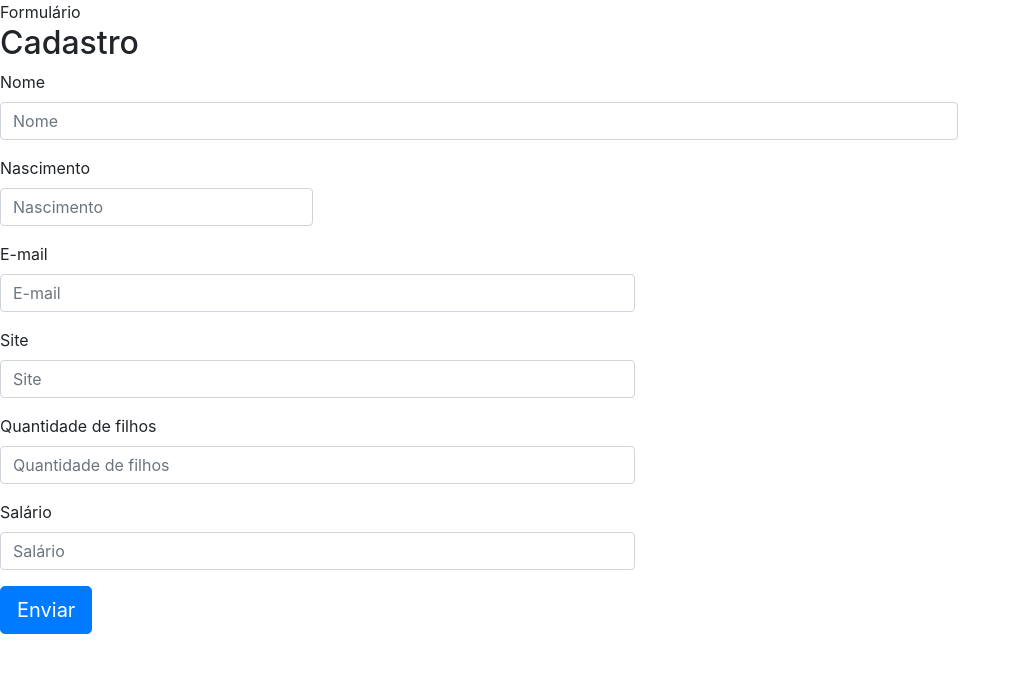
After one commit to jvhk/curso-php-arquivos, a PHP site: page /formularios/formulario.php in a window 1280 px wide. The commit adds this page. Shown: the top 673 px of the page, without its empty margins (0-1021 px from the left). Run offline with PHP 8.4, Linux system fonts and the light colour scheme; data that the repository does not hold is empty.

Commit message:
criando formulario usando bootstrap

```diff
--- /dev/null
+++ b/formularios/formulario.php
@@ -0,0 +1,55 @@
+<link rel="stylesheet" href="https://maxcdn.bootstrapcdn.com/bootstrap/4.0.0/css/bootstrap.min.css" integrity="sha384-Gn5384xqQ1aoWXA+058RXPxPg6fy4IWvTNh0E263XmFcJlSAwiGgFAW/dAiS6JXm" crossorigin="anonymous">
+
+<div class="titulo">Formulário</div>
+
+<h2>Cadastro</h2>
+
+<?php
+
+?>
+
+<form action="#" method="post">
+    <div class="form-row">
+        <div class="form-group col-md-9">
+            <label for="nome">Nome</label>
+            <input type="text" class="form-control" id="nome" name="nome" placeholder="Nome" value="<?= $_POST['nome'] ?>">
+        </div>
+    </div>
+
+    <div class="form-row">
+        <div class="form-group col-md-3">
+            <label for="nascimento">Nascimento</label>
+            <input type="text" class="form-control" id="nascimento" name="nascimento" placeholder="Nascimento" value="<?= $_POST['nascimento'] ?>">
+        </div>
+    </div>
+
+    <div class="form-row">
+        <div class="form-group col-md-6">
+            <label for="email">E-mail</label>
+            <input type="text" class="form-control" id="email" name="email" placeholder="E-mail" value="<?= $_POST['email'] ?>">
+        </div>
+    </div>
+
+    <div class="form-row">
+        <div class="form-group col-md-6">
+            <label for="site">Site</label>
+            <input type="text" class="form-control" id="site" name="site" placeholder="Site" value="<?= $_POST['site'] ?>">
+        </div>
+    </div>
+
+    <div class="form-row">
+        <div class="form-group col-md-6">
+            <label for="filhos">Quantidade de filhos</label>
+            <input type="text" class="form-control" id="filhos" name="filhos" placeholder="Quantidade de filhos" value="<?= $_POST['filhos'] ?>">
+        </div>
+    </div>
+
+    <div class="form-row">
+        <div class="form-group col-md-6">
+            <label for="salario">Salário</label>
+            <input type="text" class="form-control" id="salario" name="salario" placeholder="Salário" value="<?= $_POST['salario'] ?>">
+        </div>
+    </div>
+
+    <button class="btn btn-primary btn-lg">Enviar</button>
+</form>
```
Also changed, not shown: menu.php (+9 -0 lines).
